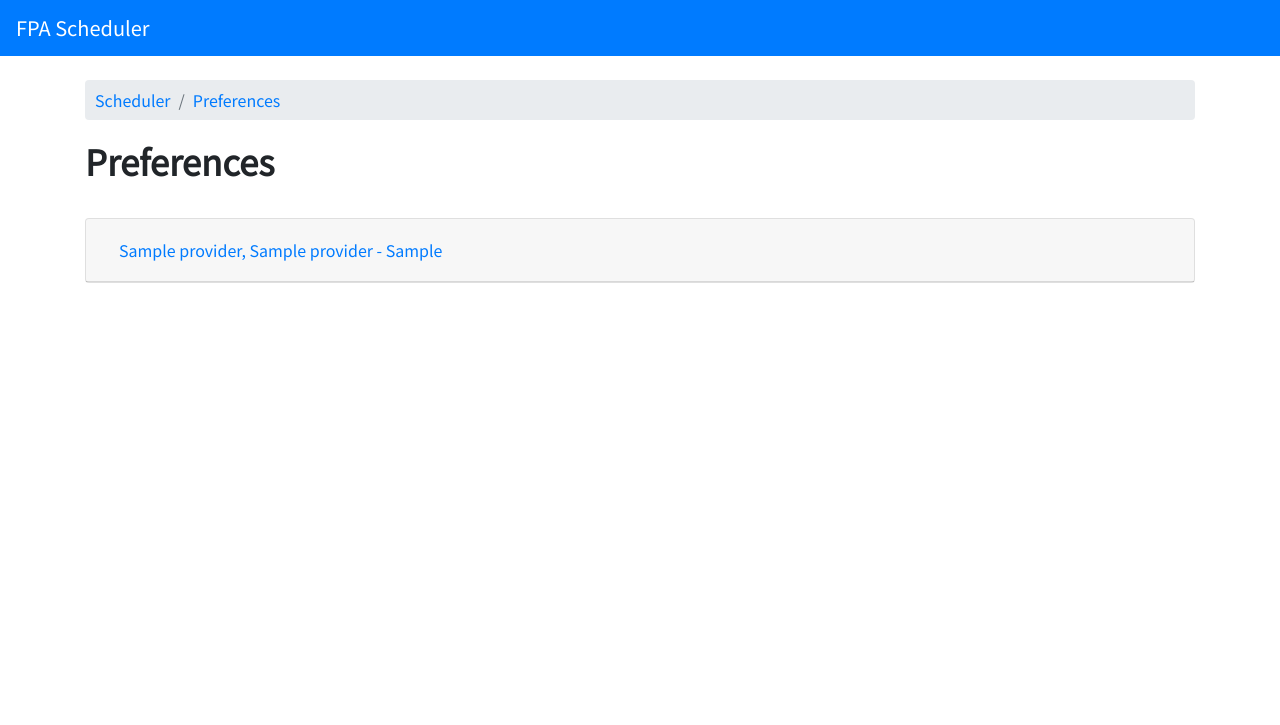
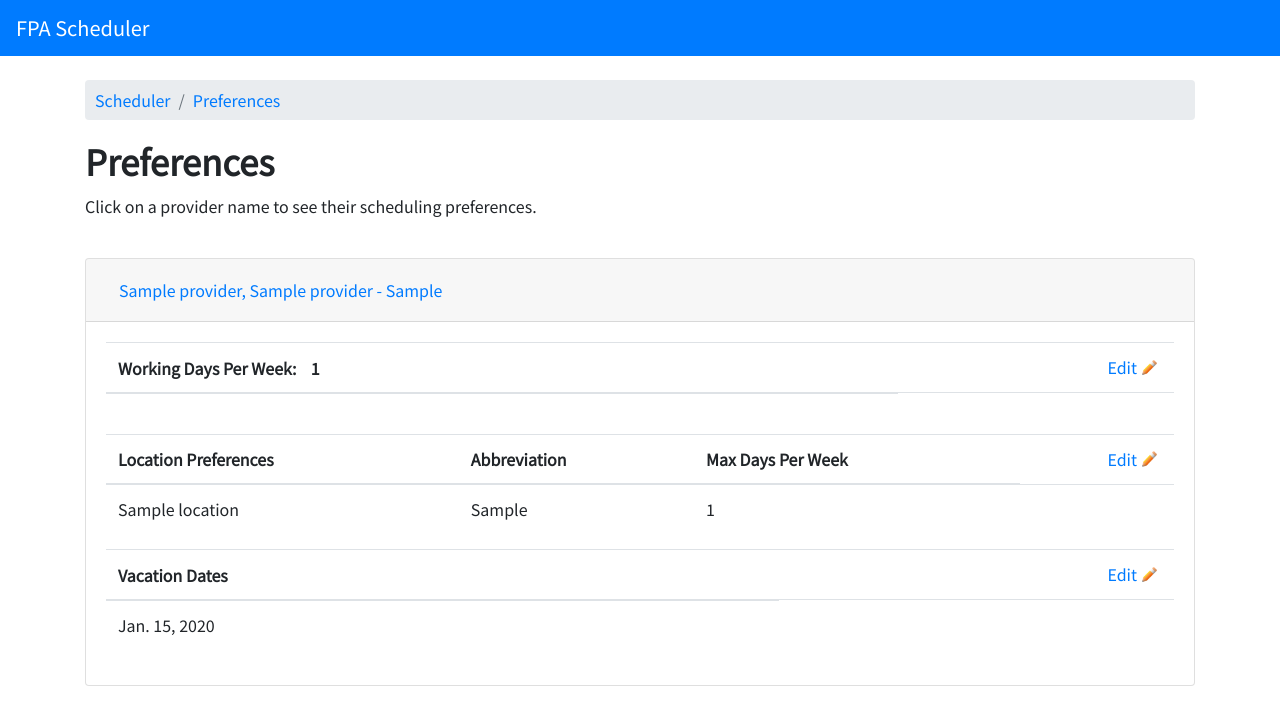
Before and after one commit to kevinmchung/fpa_scheduler, a Django app: page /preference in a window 1280 px wide, after a click that opens the changed part. Shown: the top 725 px of the page. Run offline with Django 3.2, Linux system fonts and the light colour scheme; tables that the repository leaves empty hold one stand-in row (values such as "Sample post"); some libraries are stand-ins or nearby versions.

Commit message:
Preferences and Index Updates

```diff
--- /dev/null
+++ b/source/scheduler/templates/scheduler/preference_blocks_plm_multi.html
@@ -0,0 +1,38 @@
+{% load static %}
+
+<!-- PROVIDER LOCATION PREFERENCES -->
+
+{% if provider_location_max_list %}
+
+    <table class="table">
+        <thead>
+        <tr>
+            <th>Location Preferences</th>
+            <th>Abbreviation</th>
+            <th>Max Days Per Week</th>
+            <td align="right"><a href="{% url 'scheduler:preference-plm-update' provider.id %}"><img alt="edit" src="{% static 'scheduler/img/pencil.png' %}" width=25" height="25">Edit</a></td>
+        </tr>
+        </thead>
+
+        <tbody>
+
+{% for provider_location_max in provider_location_max_list %}
+
+    {% if provider_location_max.provider.id == provider.id %}
+
+            <tr>
+                <td>{{ provider_location_max.location.name }}</td>
+                <td>{{ provider_location_max.location.abbrev }}</td>
+                <td>{{ provider_location_max.provider_at_location_max_days}}</td>
+                <td></td>
+
+            </tr>
+
+    {% endif %}
+
+{% endfor %}
+        </tbody>
+    </table>
+{% else %}
+    <p>No Location Preferences.</p>
+{% endif %}
--- /dev/null
+++ b/source/scheduler/templates/scheduler/preference_blocks_vacationdays_multi.html
@@ -0,0 +1,35 @@
+{% load static %}
+
+<!-- PROVIDER VACATION DAYS -->
+<table class="table">
+    <thead>
+    <tr>
+        <th>Vacation Dates</th>
+        <td align="right"><a href="{% url 'scheduler:preference-plm-update' provider.id %}"><img alt="edit" src="{% static 'scheduler/img/pencil.png' %}" width=25" height="25">Edit</a></td>
+    </tr>
+    </thead>
+
+    <tbody>
+
+{% if provider_vacation_list %}
+
+    {% for provider_vacation in provider_vacation_list %}
+
+        {% if provider_vacation.provider.id == provider.id %}
+            <tr>
+                <td>{{ provider_vacation.vacation_date }}</td>
+                <td></td>
+            </tr>
+        {% endif %}
+
+    {% endfor %}
+
+{% else %}
+        <tr>
+            <td>No Vacation Dates</td>
+            <td></td>
+        </tr>
+{% endif %}
+
+        </tbody>
+</table>
--- /dev/null
+++ b/source/scheduler/templates/scheduler/preference_blocks_workingdays.html
@@ -0,0 +1,19 @@
+{% load static %}
+
+<!-- WORKING DAYS PER WEEK -->
+
+{% if provider %}
+     <table class="table">
+        <thead>
+        <tr>
+            <th>Working Days Per Week: &nbsp;&nbsp; {{ provider.days_per_week }} </th>
+            <td align="right"><a href="{% url 'scheduler:provider-update' provider.id %}"><img alt="edit" src="{% static 'scheduler/img/pencil.png' %}" width=25" height="25">Edit</a></td>
+        </tr>
+        </thead>
+         <tbody>
+            <td></td><td></td>
+         </tbody>
+     </table>
+{% else %}
+    <p>No Provider Found.</p>
+{% endif %}
--- a/source/scheduler/templates/scheduler/preference_index.html
+++ b/source/scheduler/templates/scheduler/preference_index.html
@@ -8,6 +8,7 @@
 
     <h1>Preferences</h1>
 
+    <p>Click on a provider name to see their scheduling preferences.</p>
     <br>
 
     {% if provider_list %}
@@ -20,28 +21,27 @@
                 <div class="card">
                     <div class="card-header" id="heading_{{ provider.abbrev }}">
                         <h5 class="mb-0">
-                            <button class="btn btn-link" data-toggle="collapse" data-target="#collapse_{{ provider.abbrev }}" aria-expanded="true" aria-controls="collapse_{{ provider.abbrev }}">
-
+                            <button class="btn btn-link collapsed" data-toggle="collapse" data-target="#collapse_{{ provider.abbrev }}" aria-expanded="false" aria-controls="collapse_{{ provider.abbrev }}">
                                 {{ provider }} - {{ provider.abbrev }}
-
                             </button>
-
-                            <!--
-                            <td>{{ provider.days_per_week }}</td>
-                            <td align="right"><a href="{% url 'scheduler:provider-update' provider.id %}"><img alt="edit" src="{% static 'scheduler/img/pencil.png' %}" width=25" height="25">Edit</a></td>
-                            <td align="right"><a href="{% url 'scheduler:provider-delete' provider.id %}"><img alt="delete" src="{% static 'scheduler/img/trash.png' %}" width=22" height="22">Delete</a></td>
-                            -->
                         </h5>
                     </div>
 
-                    <div id="collapse_{{ provider.abbrev }}" class="collapse show" aria-labelledby="heading_{{ provider.abbrev }}" data-parent="#accordion">
+                    <div id="collapse_{{ provider.abbrev }}" class="collapse" aria-labelledby="heading_{{ provider.abbrev }}" data-parent="#accordion">
                       <div class="card-body">
-                        Preference information for each provider is shown here.
+
+                          {% block preference_blocks %}
+                          {% include "scheduler/preference_blocks_workingdays.html" %}
+                          {% include "scheduler/preference_blocks_plm_multi.html" %}
+                          {% include "scheduler/preference_blocks_vacationdays_multi.html" %}
+                          {% endblock %}
+
                       </div>
+
                     </div>
 
-
                 </div>
+            <br>
 
             {% endfor %}
 
--- a/source/scheduler/urls.py
+++ b/source/scheduler/urls.py
@@ -20,5 +20,8 @@
     path('location/<int:pk>', views.LocationDetailView.as_view(), name='location-detail'),
 
     path('preference', views.PreferenceIndexView.as_view(), name='preference-index'),
+    path('preference/<int:pk>', views.PreferenceDetailView.as_view(), name='preference-detail'),
+
+    path('preference/plm/<int:pk>/update', views.ProviderLocationMaxUpdateView.as_view(), name='preference-plm-update'),
 
 ]
--- a/source/scheduler/views.py
+++ b/source/scheduler/views.py
@@ -1,12 +1,14 @@
 from django.shortcuts import render
 from django.http import HttpResponse, HttpResponseRedirect # noqa: 401
-from django.shortcuts import get_object_or_404, render
+from django.shortcuts import get_object_or_404, render, redirect
 from django.urls import reverse
-from django.views import generic
+from django.views import generic, View
 
 from .models import Provider, Location, ProviderVacation, ProviderLocationMax
-from .forms import ProviderForm, LocationForm
+from .forms import ProviderForm, LocationForm, ProviderLocationMaxForm
+from django.forms import modelformset_factory, inlineformset_factory
 from django.urls import reverse_lazy
+
 
 class IndexView(generic.ListView):
     template_name = 'scheduler/index.html'
@@ -103,8 +105,6 @@
 
 
 
-
-
 class LocationDetailView(generic.DetailView):
     model = Location
     template_name = 'scheduler/location_detail.html'
@@ -131,4 +131,73 @@
     template_name = 'scheduler/preference_index.html'
 
     def get(self, request):
-        return render(request, self.template_name, {'provider_list': Provider.objects.order_by('name_last')})
+        return render(request, self.template_name,{
+                      'provider_list': Provider.objects.order_by('name_last'),
+                      'provider_location_max_list': ProviderLocationMax.objects.all(),
+                      'provider_vacation_list': ProviderVacation.objects.all(),
+                    })
+
+
+class PreferenceDetailView(View):
+
+    template_name = 'scheduler/preference_detail.html'
+
+    def get(self, request, **kwargs):
+
+        pk = self.kwargs['pk']
+        provider = Provider.objects.get(id=pk)
+        provider_location_max_list = ProviderLocationMax.objects.filter(provider_id=pk).order_by('location')
+        provider_vacation_list = ProviderVacation.objects.filter(provider_id=pk).order_by('vacation_date')
+
+        return render(request, self.template_name,{
+                      'provider': provider,
+                      'provider_location_max_list': provider_location_max_list,
+                      'provider_vacation_list': provider_vacation_list,
+                   })
+
+
+
+
+# PROVIDER LOCATION MAX VIEWS
+
+class ProviderLocationMaxUpdateView(View):
+
+    # model = ProviderLocationMax
+    # form_class = ProviderLocationMaxForm
+    template_name = 'scheduler/preference_plm_update.html'
+
+    def get(self, request,**kwargs):
+        pk = self.kwargs['pk']
+        provider = Provider.objects.get(pk=pk)
+        plmFormset = inlineformset_factory(Provider, ProviderLocationMax,
+                                           fields=('location','provider_at_location_max_days',),
+                                           #inlines= [provider],
+                                           can_delete=False, can_order=False, extra=0)
+        formset = plmFormset(instance=provider)
+
+        #formset = ProviderLocationMaxForm(provider)
+        #plmFormset = modelformset_factory(ProviderLocationMax, fields=('location', 'provider_at_location_max_days',))
+        #formset = plmFormset(queryset=ProviderLocationMax.objects.filter(provider_id=pk))
+
+        return render(request, self.template_name, {'formset':formset, 'provider':provider})
+
+    def post(self, request, *args, **kwargs):
+
+        pk = self.kwargs['pk']
+        provider = Provider.objects.get(pk=pk)
+        plmFormset = inlineformset_factory(Provider, ProviderLocationMax,
+                                           fields=('location', 'provider_at_location_max_days',),
+                                           can_delete=False, can_order=False, extra=0)
+        formset = plmFormset(request.POST, instance=provider)
+
+        #plmFormset = modelformset_factory(ProviderLocationMax, fields=('location', 'provider_at_location_max_days',))
+        #formset = plmFormset(queryset=ProviderLocationMax.objects.filter(provider_id=pk))
+
+        if formset.is_valid():
+            formset.save()
+            #instances = formset.save(commit=False)
+            #for i in instances:
+            #    i.provider_id = pk
+            #    i.save()
+
+        return redirect('scheduler:preference-detail', pk=pk)
```
Also changed, not shown: source/scheduler/forms.py (+9 -1 lines), source/scheduler/templates/scheduler/index.html (+52 -11 lines), source/scheduler/templates/scheduler/preference_blocks_plm_single.html (added, +35 -0 lines), source/scheduler/templates/scheduler/preference_blocks_vacationdays_single.html (added, +32 -0 lines), source/scheduler/templates/scheduler/preference_detail.html (added, +29 -0 lines), source/scheduler/templates/scheduler/preference_plm_update.html (added, +30 -0 lines).
